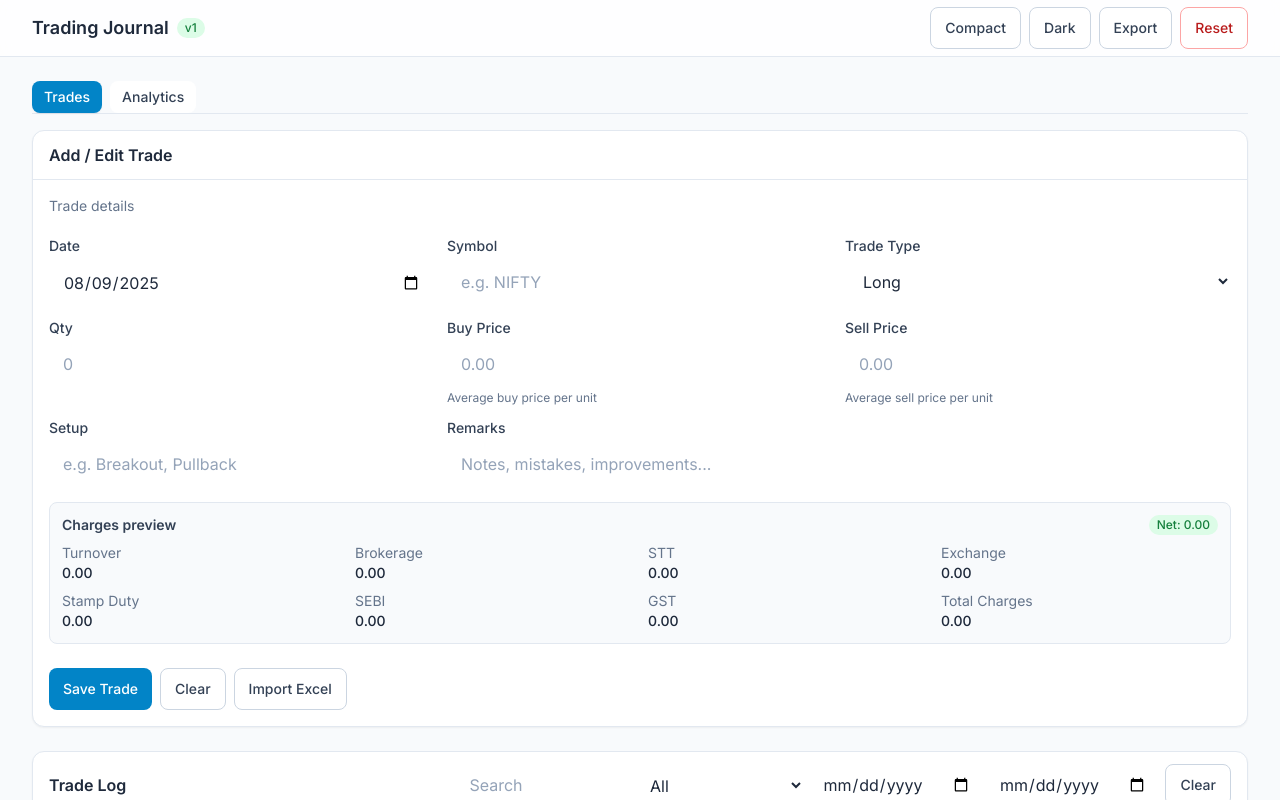
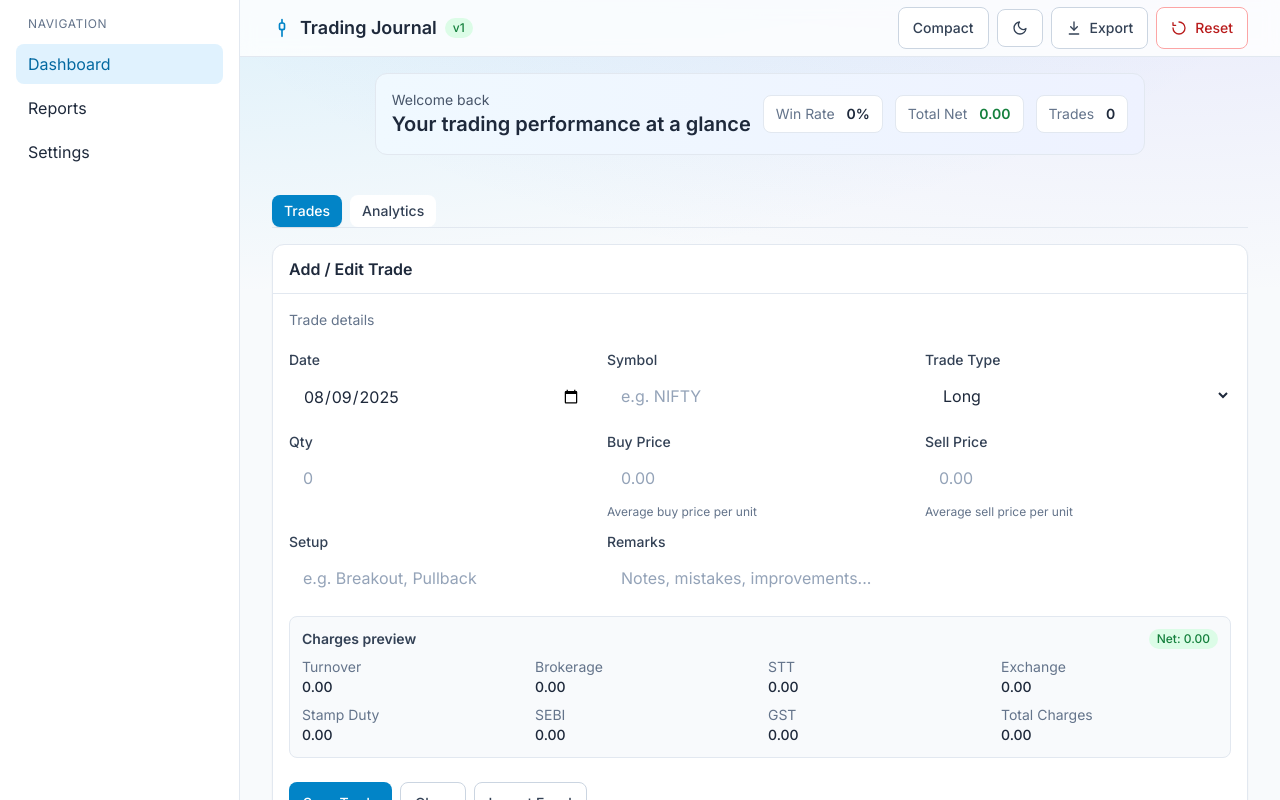
Before and after one commit to abhishekarya007/trading_journal_web_with_charts, a React (Vite) app: page / in a window 1280 px wide. Shown: the top 800 px of the page. Built offline with nearby package versions, Linux system fonts and the light colour scheme.

Commit message:
icons , gradients and UI

```diff
--- a/src/App.jsx
+++ b/src/App.jsx
@@ -15,6 +15,7 @@ import {
 import { Line, Bar } from "react-chartjs-2";
 import AnalyticsTab from "./components/AnalyticsTab";
 import TradesTab from "./components/TradesTab";
+import { IconCandle, IconDownload, IconReset, IconMoon, IconSun } from "./components/icons";
 
 ChartJS.register(
   CategoryScale,
@@ -433,25 +434,55 @@ export default function App() {
   };
 
   return (
-    <div>
-      {/* Topbar */}
-      <div className="sticky top-0 z-40 bg-white/80 backdrop-blur border-b border-slate-200">
+    <div className="app-shell">
+      {/* Sidebar */}
+      <aside className="sidebar">
+        <div className="nav">
+          <div className="text-xs uppercase tracking-wider text-slate-500 px-3 mb-2">Navigation</div>
+          <button className="nav-btn active">Dashboard</button>
+          <button className="nav-btn">Reports</button>
+          <button className="nav-btn">Settings</button>
+        </div>
+      </aside>
+
+      {/* Main */}
+      <div className="grid grid-rows-[auto_1fr]">
+        {/* Header */}
+        <header className="header">
           <div className="container-wrap flex items-center justify-between h-14">
             <div className="flex items-center gap-2">
+              <div className="flex items-center gap-2">
+                <IconCandle className="w-5 h-5 text-sky-600"/>
                 <span className="text-lg font-semibold">Trading Journal</span>
                 <span className="badge badge-green">v1</span>
               </div>
+            </div>
             <div className="flex items-center gap-2">
               <button onClick={() => setIsCompact(v => !v)} type="button" className="btn btn-secondary" title="Toggle density">{isCompact ? 'Comfortable' : 'Compact'}</button>
-            <button onClick={() => setIsDark(v => !v)} type="button" className="btn btn-secondary" title="Toggle dark mode">{isDark ? 'Light' : 'Dark'}</button>
-            <button onClick={exportExcel} type="button" className="btn btn-secondary">Export</button>
-            <button onClick={() => { localStorage.removeItem(STORAGE_KEY); setTrades([]); }} type="button" className="btn btn-danger">Reset</button>
+              <button onClick={() => setIsDark(v => !v)} type="button" className="btn btn-secondary" title="Toggle dark mode">{isDark ? <IconSun/> : <IconMoon/>}</button>
+              <button onClick={exportExcel} type="button" className="btn btn-secondary"><IconDownload/> Export</button>
+              <button onClick={() => { localStorage.removeItem(STORAGE_KEY); setTrades([]); }} type="button" className="btn btn-danger"><IconReset/> Reset</button>
+            </div>
+          </div>
+        </header>
+        <div className="container-wrap pt-4">
+          <div className="rounded-xl bg-gradient-to-r from-sky-50 to-indigo-50 dark:from-slate-800 dark:to-slate-800 border border-slate-200 dark:border-slate-700 p-4 mb-4">
+            <div className="flex flex-col md:flex-row md:items-center md:justify-between gap-3">
+              <div>
+                <div className="text-sm text-slate-600 dark:text-slate-300">Welcome back</div>
+                <div className="text-xl font-semibold">Your trading performance at a glance</div>
+              </div>
+              <div className="flex items-center gap-3 text-sm">
+                <div className="px-3 py-2 rounded-lg bg-white dark:bg-slate-700 border border-slate-200 dark:border-slate-600"><span className="text-slate-500">Win Rate</span> <span className="ml-2 font-semibold">{totals.winRate}%</span></div>
+                <div className="px-3 py-2 rounded-lg bg-white dark:bg-slate-700 border border-slate-200 dark:border-slate-600"><span className="text-slate-500">Total Net</span> <span className={"ml-2 font-semibold " + (totals.net>=0?'text-green-700':'text-red-700')}>{formatNumber(totals.net)}</span></div>
+                <div className="px-3 py-2 rounded-lg bg-white dark:bg-slate-700 border border-slate-200 dark:border-slate-600"><span className="text-slate-500">Trades</span> <span className="ml-2 font-semibold">{totals.trades}</span></div>
+              </div>
             </div>
           </div>
         </div>
 
-      <div className="container-wrap py-6">
-        {/* Tabs */}
+        <main className="content">
+          <div className="container-wrap">
             <Tabs
           analyticsComponent={
             <AnalyticsTab
@@ -497,6 +528,8 @@ export default function App() {
           }
             />
           </div>
+        </main>
+      </div>
     </div>
   );
 }
--- a/src/components/TradesTab.jsx
+++ b/src/components/TradesTab.jsx
@@ -115,7 +115,13 @@ export default function TradesTab({
         <div className="card-header flex items-center justify-between">
           <h2 className="font-semibold">Trade Log</h2>
           <div className="flex items-center gap-2">
-            <input value={filterText} onChange={e => setFilterText(e.target.value)} placeholder="Search" className="field field-sm w-56"/>
+            <div className="relative">
+              <span className="absolute left-2 top-1/2 -translate-y-1/2 text-slate-400">
+                {/* search icon */}
+                <svg viewBox="0 0 24 24" className="w-4 h-4" fill="none" stroke="currentColor" strokeWidth="2"><circle cx="11" cy="11" r="7"/><path d="M21 21l-4.3-4.3"/></svg>
+              </span>
+              <input value={filterText} onChange={e => setFilterText(e.target.value)} placeholder="Search" className="field field-sm w-56 pl-7"/>
+            </div>
             <select value={filterStatus} onChange={e => setFilterStatus(e.target.value)} className="field field-sm">
               <option value="all">All</option>
               <option value="wins">Wins</option>
--- /dev/null
+++ b/src/components/icons.jsx
@@ -0,0 +1,62 @@
+import React from "react";
+
+const base = {
+  className: "w-4 h-4",
+  fill: "none",
+  stroke: "currentColor",
+  strokeWidth: 2,
+  strokeLinecap: "round",
+  strokeLinejoin: "round",
+};
+
+export const IconCandle = (props) => (
+  <svg viewBox="0 0 24 24" {...base} {...props}>
+    <path d="M12 2v4"/>
+    <rect x="9" y="6" width="6" height="8" rx="2"/>
+    <path d="M12 14v8"/>
+  </svg>
+);
+
+export const IconDownload = (props) => (
+  <svg viewBox="0 0 24 24" {...base} {...props}>
+    <path d="M12 3v12"/>
+    <path d="M7 10l5 5 5-5"/>
+    <path d="M5 21h14"/>
+  </svg>
+);
+
+export const IconReset = (props) => (
+  <svg viewBox="0 0 24 24" {...base} {...props}>
+    <path d="M3 12a9 9 0 1 0 9-9"/>
+    <path d="M3 4v4h4"/>
+  </svg>
+);
+
+export const IconMoon = (props) => (
+  <svg viewBox="0 0 24 24" {...base} {...props}>
+    <path d="M21 12.79A9 9 0 1 1 11.21 3 7 7 0 0 0 21 12.79z"/>
+  </svg>
+);
+
+export const IconSun = (props) => (
+  <svg viewBox="0 0 24 24" {...base} {...props}>
+    <circle cx="12" cy="12" r="4"/>
+    <path d="M12 2v2m0 16v2M4.93 4.93l1.41 1.41m11.32 11.32l1.41 1.41M2 12h2m16 0h2M4.93 19.07l1.41-1.41m11.32-11.32l1.41-1.41"/>
+  </svg>
+);
+
+export const IconCompress = (props) => (
+  <svg viewBox="0 0 24 24" {...base} {...props}>
+    <path d="M4 8h6V2"/>
+    <path d="M20 16h-6v6"/>
+    <path d="M4 16h6v6"/>
+    <path d="M20 8h-6V2"/>
+  </svg>
+);
+
+export const IconSearch = (props) => (
+  <svg viewBox="0 0 24 24" {...base} {...props}>
+    <circle cx="11" cy="11" r="7"/>
+    <path d="M21 21l-4.3-4.3"/>
+  </svg>
+);
--- a/src/index.css
+++ b/src/index.css
@@ -3,11 +3,21 @@
 @tailwind utilities;
 
 /* Base styles */
-body { @apply bg-slate-50 text-slate-800 antialiased; font-family: 'Inter', ui-sans-serif, system-ui, -apple-system, Segoe UI, Roboto, Helvetica, Arial, 'Apple Color Emoji', 'Segoe UI Emoji'; }
+body { @apply bg-slate-50 text-slate-800 antialiased; font-family: 'Inter', ui-sans-serif, system-ui, -apple-system, Segoe UI, Roboto, Helvetica, Arial, 'Apple Color Emoji', 'Segoe UI Emoji'; background-image: radial-gradient(1200px 400px at 10% -10%, rgba(14,165,233,0.15), transparent), radial-gradient(1000px 400px at 90% -10%, rgba(99,102,241,0.12), transparent); }
 .dark body { @apply bg-slate-900 text-slate-100; }
+.dark body { background-image: radial-gradient(1200px 400px at 10% -10%, rgba(14,165,233,0.08), transparent), radial-gradient(1000px 400px at 90% -10%, rgba(99,102,241,0.08), transparent); }
 
 /* Layout */
 .container-wrap { @apply max-w-7xl mx-auto px-4 sm:px-6 lg:px-8; }
+
+/* App shell */
+.app-shell { @apply min-h-screen grid grid-cols-1 lg:grid-cols-[240px_1fr] grid-rows-[auto_1fr]; }
+.sidebar { @apply hidden lg:block bg-white dark:bg-slate-800 border-r border-slate-200 dark:border-slate-700; }
+.sidebar .nav { @apply p-4 space-y-1; }
+.sidebar .nav-btn { @apply w-full text-left px-3 py-2 rounded-lg hover:bg-slate-100 dark:hover:bg-slate-700 transition-colors; }
+.sidebar .nav-btn.active { @apply bg-sky-100 text-sky-700 dark:bg-slate-700 dark:text-sky-300; }
+.header { @apply bg-white/80 dark:bg-slate-900/60 backdrop-blur border-b border-slate-200 dark:border-slate-700; }
+.content { @apply py-6; }
 
 /* Cards */
 .card { @apply bg-white dark:bg-slate-800 rounded-xl shadow-sm border border-slate-200 dark:border-slate-700; }
@@ -37,6 +47,7 @@ body { @apply bg-slate-50 text-slate-800 antialiased; font-family: 'Inter', ui-s
 .td { @apply px-3 py-2 align-top; }
 .td { @apply leading-6; }
 .tr { @apply border-t border-slate-200 dark:border-slate-700 hover:bg-slate-50 dark:hover:bg-slate-700 transition-colors; }
+.table .tr:nth-child(even) { @apply bg-slate-50/40 dark:bg-slate-800/40; }
 
 /* Badges */
 .badge { @apply inline-flex items-center rounded-full px-2 py-0.5 text-xs font-medium; }
@@ -56,3 +67,8 @@ body { @apply bg-slate-50 text-slate-800 antialiased; font-family: 'Inter', ui-s
 .compact .th { @apply px-2 py-1.5; }
 .compact .td { @apply px-2 py-1.5; }
 .compact .btn { @apply px-3 py-2; }
+
+/* Skeletons */
+.skeleton { @apply relative overflow-hidden rounded-md bg-slate-200 dark:bg-slate-700; }
+.skeleton::after { content: ""; @apply absolute inset-0 -translate-x-full bg-gradient-to-r from-transparent via-white/40 to-transparent; animation: shimmer 1.25s infinite; }
+@keyframes shimmer { 100% { transform: translateX(100%); } }
```
Lines whose indentation alone changed are shown as unchanged.
